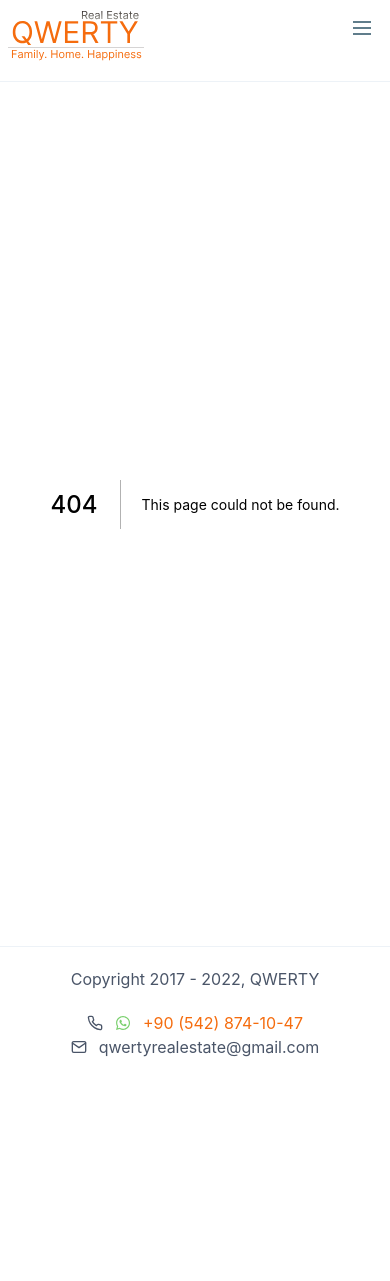
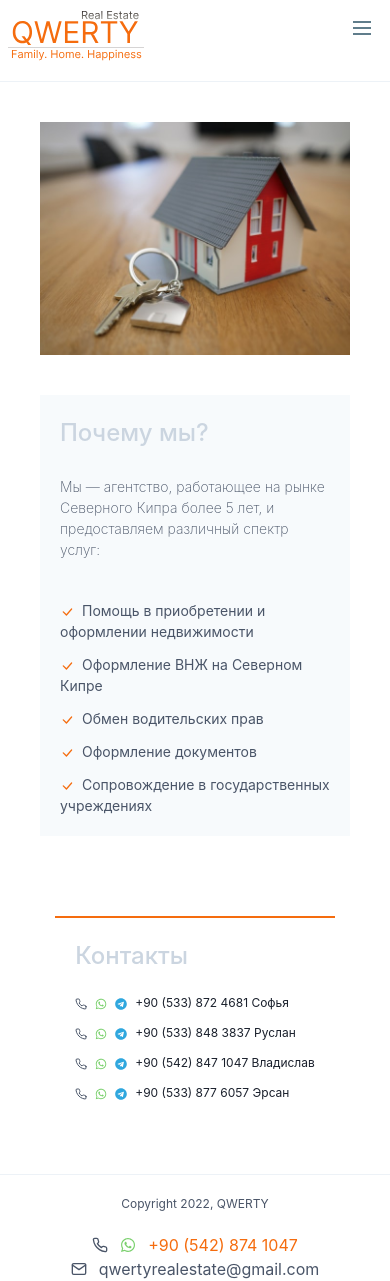
Before and after one commit to AlexSimax/RealEstate, a Next.js app: page /about in a window 390 px wide. Before the commit this address had no page. Before the commit the page ends 1059 px from the top, so only its background shows below. Built offline with nearby package versions, Linux system fonts and the light colour scheme.

Commit message:
with about and responsive

```diff
--- a/comps/Footer.jsx
+++ b/comps/Footer.jsx
@@ -5,8 +5,8 @@ import { FiMail, FiPhone } from 'react-icons/fi'
 const Footer = () => (
   <Box marginTop='20px' borderTop='1px' borderColor='gray.100'>
     <Flex alignItems='center' justifyContent='space-around' flexWrap='wrap'>
-      <Box textAlign='center' p='5' color='gray.600'>
-        <p>Copyright 2017 - {new Date().getFullYear()}, QWERTY</p>
+      <Box textAlign='center' p='5' color='gray.600' fontSize='xs'>
+        <p>Copyright {new Date().getFullYear()}, QWERTY</p>
       </Box>
       <Flex>
         <Box color='gray.600' paddingTop={1} paddingRight={3}>
@@ -15,7 +15,7 @@ const Footer = () => (
         <Box paddingTop={1} paddingRight={3}>
           <FaWhatsapp color='#7ad06d' />
         </Box>
-        <Box color='brandOrange.100'>+90 (542) 874-10-47</Box>
+        <Box color='brandOrange.100'>+90 (542) 874 1047</Box>
       </Flex>
       <Flex color='gray.600'>
         <Box color='gray.600' paddingTop={1} paddingRight={3}>
--- a/comps/ImageScrollbar.jsx
+++ b/comps/ImageScrollbar.jsx
@@ -44,7 +44,8 @@ export default function ImageSrollbar({ data }) {
     >
       {data.map((item) => (
         <Box
-          width='910px'
+          width={['300px', '500px', '910px']}
+          // width='910px'
           itemId={item.id}
           key={item.id}
           overflow='hidden'
--- a/comps/Layout.jsx
+++ b/comps/Layout.jsx
@@ -1,40 +1,13 @@
-import Link from 'next/link'
-import Image from 'next/image'
-import MainPicture from '../src/img/banner_image.jpg'
 import Head from 'next/head'
 import { Box } from '@chakra-ui/react'
 import Navbar from './Navbar'
 import Footer from './Footer'
 
-// export default function Layout({ children }) {
-//   return (
-//     <div className='layout'>
-//       <header>
-//         <Link href='/'>
-//           <a>
-//             <h1>
-//               <span>Hello</span>
-//             </h1>
-//             <h2>World</h2>
-//           </a>
-//         </Link>
-//       </header>
-
-//       <div className='page-content'>{children}</div>
-
-//       <hr />
-//       <footer>
-//         <p>Copyright 2022 TartisHomes</p>
-//       </footer>
-//     </div>
-//   )
-// }
-
 export default function Layout({ children }) {
   return (
     <>
       <Head>
-        <title>Real Estate</title>
+        <title>Qwerty Real Estate</title>
       </Head>
       <Box maxWidth='1280px' m='auto'>
         <header>
--- a/comps/Navbar.jsx
+++ b/comps/Navbar.jsx
@@ -42,11 +42,11 @@ const Navbar = () => (
             <MenuItem icon={<FcHome />}>На главную</MenuItem>
           </Link>
           <Link href='/searchBuy' passHref>
-            <MenuItem icon={<BsSearch />}>Поиск, Купить</MenuItem>
+            <MenuItem icon={<BsSearch />}>Поиск</MenuItem>
           </Link>
-          <Link href='/searchRent' passHref>
+          {/* <Link href='/searchRent' passHref>
             <MenuItem icon={<BsSearch />}>Поиск, Арендовать</MenuItem>
-          </Link>
+          </Link> */}
           <Link href='/about' passHref>
             <MenuItem icon={<FcAbout />}>О нас</MenuItem>
           </Link>
--- a/comps/ProductCard.jsx
+++ b/comps/ProductCard.jsx
@@ -15,8 +15,10 @@ function ProductCard({ product }) {
     beds,
     bathrooms,
     area,
+    rent,
     isVerified = true,
   } = product.fields
+  const rentPay = '/ в мес.'
   return (
     <Link href={'/products/' + slug} passHref>
       <Flex
@@ -46,7 +48,7 @@ function ProductCard({ product }) {
                 {isVerified && <GoVerified />}
               </Box>
               <Text fontWeight='bold' fontSize='lg'>
-                £ {price}
+                £ {rent === false ? price : price + ' ' + rentPay}
               </Text>
             </Flex>
           </Flex>
--- /dev/null
+++ b/pages/about.js
@@ -0,0 +1,109 @@
+import { Flex, Box, Text, List, ListItem, ListIcon } from '@chakra-ui/react'
+import Image from 'next/image'
+import aboutPicture from '../src/img/Home-key.jpg'
+import { BsCheckLg } from 'react-icons/bs'
+import { FiPhone } from 'react-icons/fi'
+import { FaTelegram, FaWhatsapp } from 'react-icons/fa'
+
+const About = () => {
+  return (
+    <Flex flexWrap='wrap' justifyContent='center' alignItems='center' m='10'>
+      <Image src={aboutPicture} width={480} height={360} alt='home' />
+      <Box mt='10' p='5' bg='gray.50'>
+        <Flex
+          flexWrap='wrap'
+          justifyContent='space-between'
+          alignItems='center'
+          m={['0', '0', '0', '10']}
+        >
+          <Box w={['100%', '70%', '45%']}>
+            <Text
+              color='gray.300'
+              fontSize={['2xl', '2xl', '5xl']}
+              // fontSize='[5xl]'
+              fontWeight='medium'
+              marginBottom='25'
+            >
+              Почему мы?
+            </Text>
+            <Text
+              color='gray.600'
+              fontSize={['sm', 'lg', '3xl']}
+              fontWeight='thin'
+            >
+              Мы — агентство, работающее на рынке Северного Кипра более 5 лет, и
+              предоставляем различный спектр услуг:
+            </Text>
+          </Box>
+          <Box>
+            <List
+              spacing={3}
+              fontSize={['sm', ' xl']}
+              color='gray.600'
+              marginTop={['10', '10', '16']}
+            >
+              <ListItem borderColor='gray.500'>
+                <ListIcon as={BsCheckLg} color='#f56c0e' />
+                Помощь в приобретении и оформлении недвижимости
+              </ListItem>
+              <ListItem>
+                <ListIcon as={BsCheckLg} color='#f56c0e' />
+                Оформление ВНЖ на Северном Кипре
+              </ListItem>
+              <ListItem>
+                <ListIcon as={BsCheckLg} color='#f56c0e' />
+                Обмен водительских прав
+              </ListItem>
+              <ListItem>
+                <ListIcon as={BsCheckLg} color='#f56c0e' />
+                Оформление документов
+              </ListItem>
+              <ListItem>
+                <ListIcon as={BsCheckLg} color='#f56c0e' />
+                Сопровождение в государственных учреждениях
+              </ListItem>
+            </List>
+          </Box>
+        </Flex>
+      </Box>
+      <Box p={5} marginTop='20' borderTop='2px' borderColor='#f56c0e'>
+        <Text
+          color='gray.300'
+          fontSize={['2xl', '2xl', '5xl']}
+          fontWeight='medium'
+          marginBottom='5'
+        >
+          Контакты
+        </Text>
+        <List fontSize={['12px', '12px', '2xl']}>
+          <ListItem marginBottom='3'>
+            <ListIcon as={FiPhone} color='gray.600' />
+            <ListIcon as={FaWhatsapp} color='#7ad06d' />
+            <ListIcon as={FaTelegram} color='#2fa7de' />
+            +90 (533) 872 4681 Софья
+          </ListItem>
+          <ListItem marginBottom='3'>
+            <ListIcon as={FiPhone} color='gray.600' />
+            <ListIcon as={FaWhatsapp} color='#7ad06d' />
+            <ListIcon as={FaTelegram} color='#2fa7de' />
+            +90 (533) 848 3837 Руслан
+          </ListItem>
+          <ListItem marginBottom='3'>
+            <ListIcon as={FiPhone} color='gray.600' />
+            <ListIcon as={FaWhatsapp} color='#7ad06d' />
+            <ListIcon as={FaTelegram} color='#2fa7de' />
+            +90 (542) 847 1047 Владислав
+          </ListItem>
+          <ListItem marginBottom='3'>
+            <ListIcon as={FiPhone} color='gray.600' />
+            <ListIcon as={FaWhatsapp} color='#7ad06d' />
+            <ListIcon as={FaTelegram} color='#2fa7de' />
+            +90 (533) 877 6057 Эрсан
+          </ListItem>
+        </List>
+      </Box>
+    </Flex>
+  )
+}
+
+export default About
```
Also changed, not shown: pages/index.js (+9 -11 lines), pages/products/[slug].jsx (+10 -3 lines), pages/searchBuy.js (+3 -5 lines), utils/filterDataSale.js (+14 -1 lines), src/img/Home-key.jpg (added).
